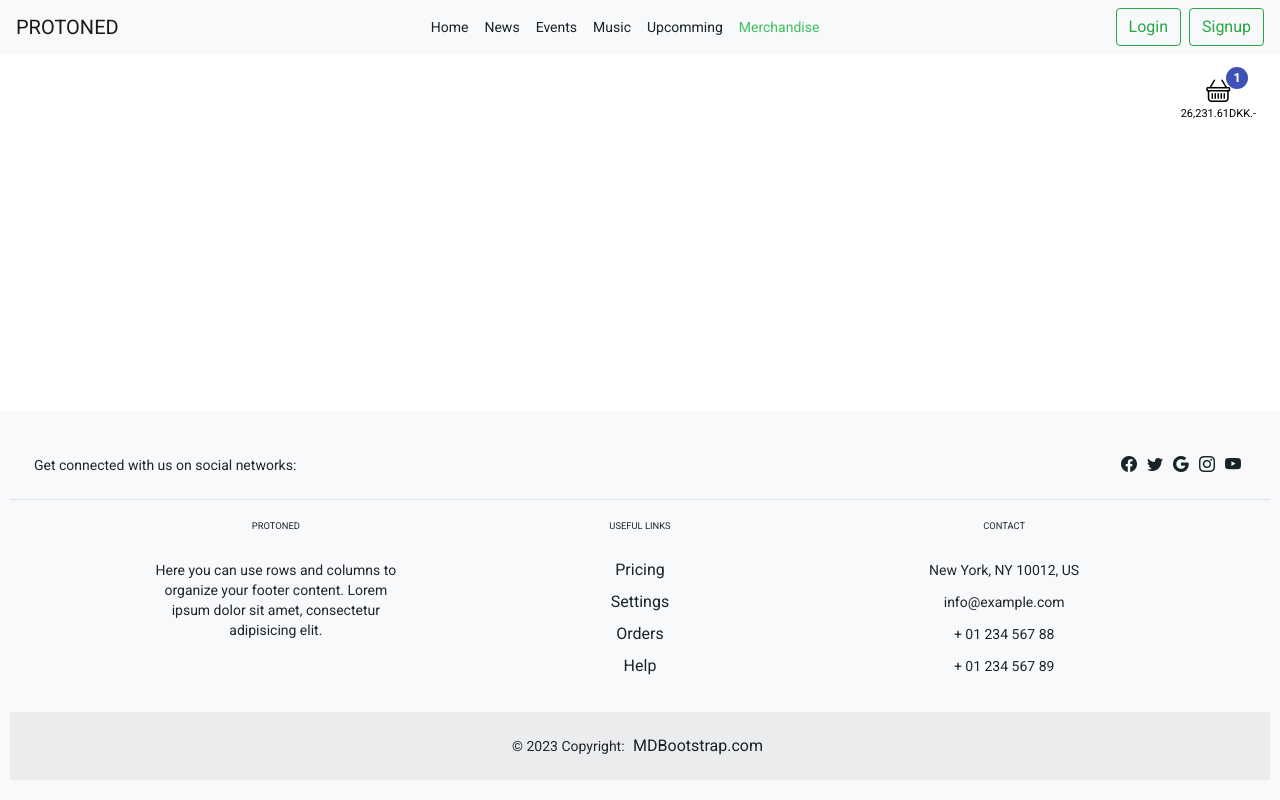
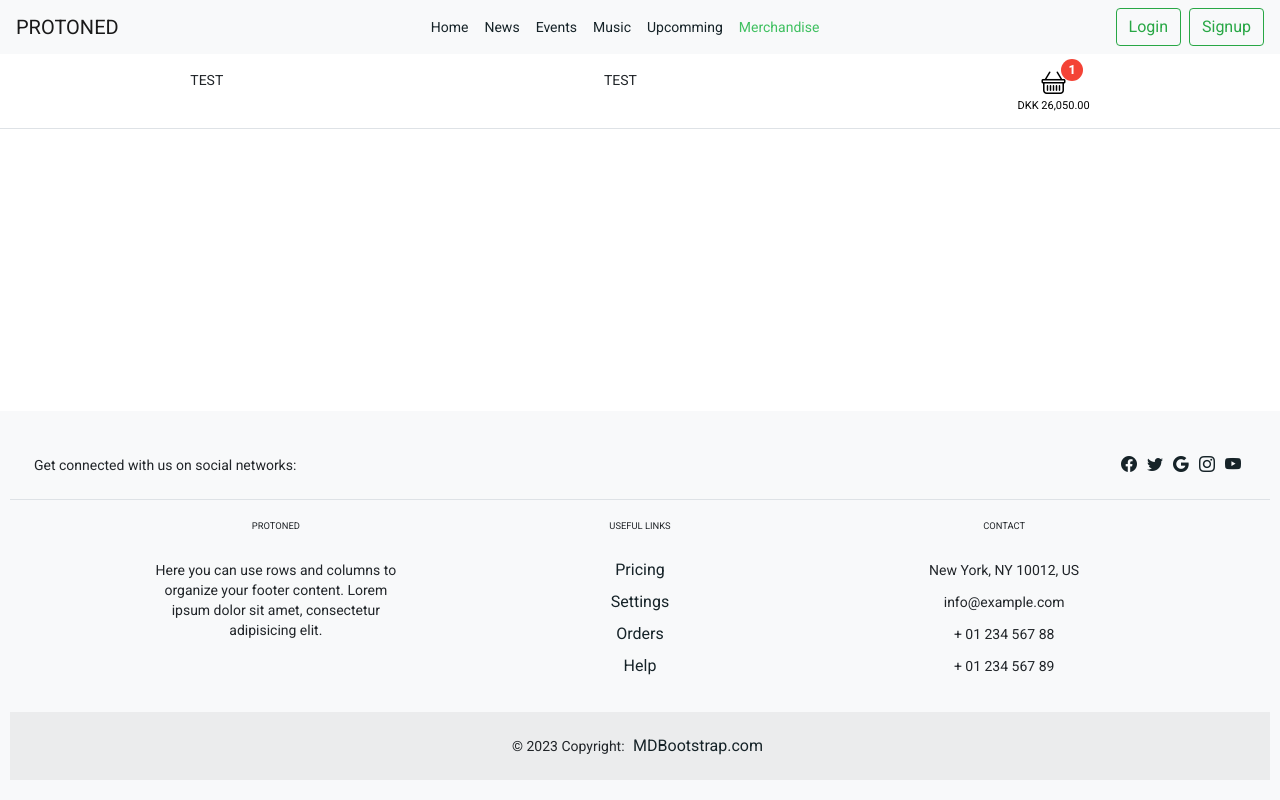
Before and after one commit to NiklasWeinreich/Protoned, an Angular app: page /merchandise in a window 1280 px wide. Built offline with nearby package versions, Linux system fonts and the light colour scheme.

Commit message:
26-01-2023

```diff
--- a/src/app/pages/merchandise/merchandise.component.css
+++ b/src/app/pages/merchandise/merchandise.component.css
@@ -6,6 +6,7 @@
   border-style: none;
   background-color: transparent;
   outline: none;
+  cursor: pointer;
 }
 
 .SumOfMoney{
--- a/src/app/pages/merchandise/merchandise.component.html
+++ b/src/app/pages/merchandise/merchandise.component.html
@@ -1,8 +1,15 @@
 <!--Basket TEST-->
-<form class="d-flex justify-content-end mt-4 px-4">
-  <button [routerLink]="['/shop']" routerLinkActive="router-link-active" class="btnImg ">
-    <div [matBadge]="1" matBadgeOverlap="true " class="bagde"></div>
-    <i class="bi bi-basket  me-3" style="font-size: 1.5rem;"></i>
-    <p class="SumOfMoney fw-medium ">26,231.61DKK.-</p>
-  </button>
+<form class="d-flex justify-content-around border-bottom mt-3">
+    TEST
+  <form class="d-flex justify-content-around">
+    TEST
+  </form>
+  <form class="d-flex justify-content-around ">
+    <button [routerLink]="['/shop']" routerLinkActive="router-link-active" class="btnImg ">
+      <div [matBadge]="1" matBadgeOverlap="true" matBadgeColor="warn" class="bagde"></div>
+      <i class="bi bi-basket  me-3" style="font-size: 1.5rem;"></i>
+      <p class="SumOfMoney fw-medium">{{ '26050' | currency:'DKK ' }}</p>
+    </button>
+  </form>
+
 </form>
```
